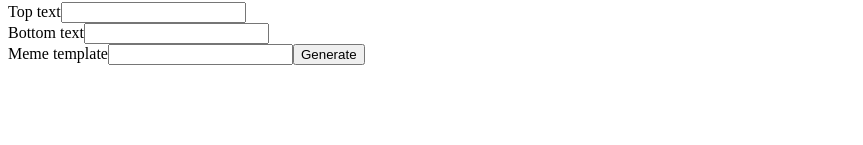
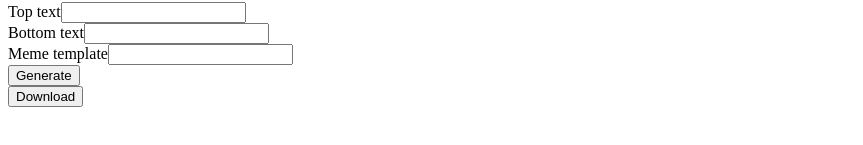
Before and after one commit to Tatli/react-random-meme-generator, a React app: page / in a window 1280 px wide. Shown: the part 369-514 px from the top of the page, without its empty margins (0-863 px from the left). Built offline with nearby package versions, Linux system fonts and the light colour scheme.

Commit message:
Add DownloadButton Component

```diff
--- a/src/App.js
+++ b/src/App.js
@@ -1,4 +1,5 @@
 import { useState } from 'react';
+import DownloadButton from './DownloadButton';
 import MemeForm from './MemeForm';
 import Preview from './Preview';
 
@@ -41,6 +42,7 @@ export default function App() {
         setMemeTemplateText={setMemeTemplateText}
         setDisplayedMeme={setDisplayedMeme}
       />
+      <DownloadButton apiUrl={displayedMeme} />
     </>
   );
 }
--- /dev/null
+++ b/src/DownloadButton.js
@@ -0,0 +1,45 @@
+import React, { useState } from 'react';
+
+function DownloadButton({ apiUrl }) {
+  const [imageBlob, setImageBlob] = useState(null);
+
+  const handleDownload = async () => {
+    try {
+      // Fetch the image data
+      const response = await fetch(apiUrl);
+      // throw error if response is not okay
+      if (!response.ok) {
+        throw new Error('Network response was not ok');
+      }
+
+      // Convert the response to a blob
+      const blob = await response.blob();
+      setImageBlob(blob);
+
+      // Create a hidden anchor element for downloading
+      const link = document.createElement('a');
+      link.href = URL.createObjectURL(blob);
+      // Set the desired filename here
+      // Who the eff thought using the download property for file name specification was a good idea?
+      link.download = 'meme.jpg';
+
+      // Trigger a click event on the anchor element
+      document.body.appendChild(link);
+      link.click();
+
+      // Clean up
+      URL.revokeObjectURL(link.href);
+      document.body.removeChild(link);
+    } catch (error) {
+      console.error('Error downloading image:', error);
+    }
+  };
+
+  return (
+    <div>
+      <button onClick={handleDownload}>Download</button>
+    </div>
+  );
+}
+
+export default DownloadButton;
--- a/src/MemeForm.js
+++ b/src/MemeForm.js
@@ -37,6 +37,7 @@ export default function MemeForm({
           id="memeTemplateText"
         />
       </label>
+      <br />
       <button
         data-test-id="generate-meme"
         onClick={(e) =>
@@ -51,7 +52,6 @@ export default function MemeForm({
       >
         Generate
       </button>
-      {/* <button onClick={(e) => fetch(displayedMeme).then()}>Download</button> */}
     </form>
   );
 }
```
Also changed, not shown: 1 other file (tests, documents, lock files or other folders).
